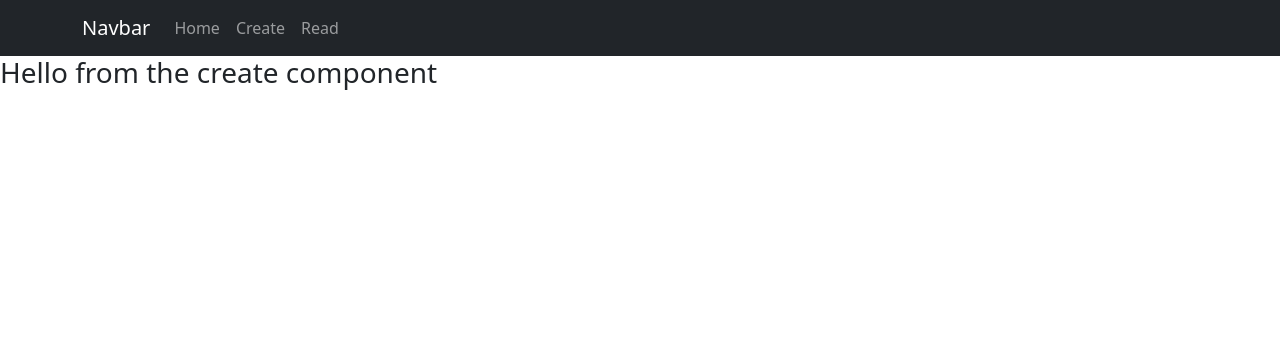
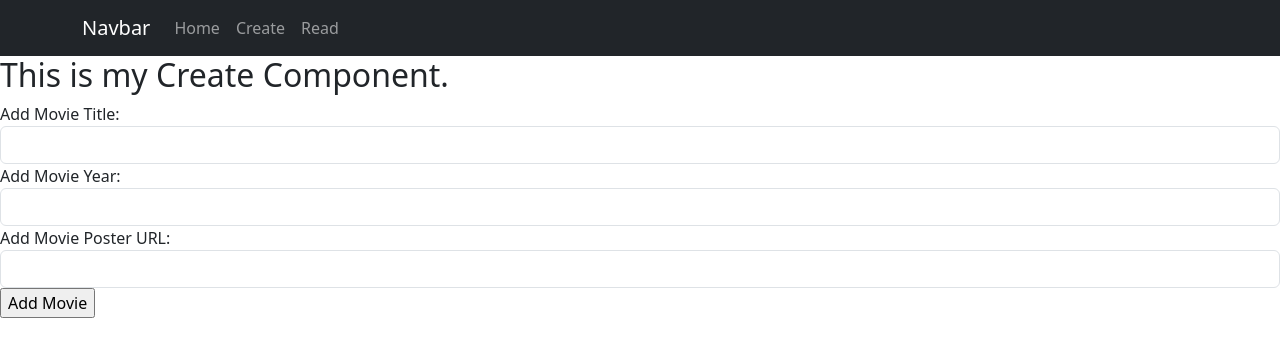
Before and after one commit to JosephShortt/DataRepLab9, a React (Create React App) app: page /create in a window 1280 px wide. Shown: the top 356 px of the page. Built offline with nearby package versions, Linux system fonts and the light colour scheme.

Commit message:
Completed last exercise

```diff
--- a/src/components/Create.js
+++ b/src/components/Create.js
@@ -1,6 +1,52 @@
-//Arrow function that prints create element
-const Create = () => {
-    return <h3>Hello from the create component</h3>;
-  };
+// create.js
 
-  export default Create;
+import { useState } from "react";
+
+function Create() {
+  const [title, setTitle] = useState('');
+  const [year, setYear] = useState('');
+  const [poster, setPoster] = useState('');
+
+  const handleSubmit = (e) => {
+    e.preventDefault();
+    console.log(title,year,poster);
+
+  }
+
+  return (
+     <div>
+    <h2>This is my Create Component.</h2>
+    <form onSubmit={handleSubmit}>
+      <div className="form-group">
+        <label>Add Movie Title: </label>
+        <input type="text"
+          className="form-control"
+          value={title}
+          onChange={(e) => { setTitle(e.target.value) }}
+        />
+      </div>
+
+      <div className="form-group">
+        <label>Add Movie Year: </label>
+        <input type="text"
+          className="form-control"
+          value={year}
+          onChange={(e) => { setYear(e.target.value) }}
+        />
+      </div>
+
+      <div className="form-group">
+        <label>Add Movie Poster URL: </label>
+        <input type="text"
+          className="form-control"
+          value={poster}
+          onChange={(e) => { setPoster(e.target.value) }}
+        />
+      </div>
+      <input type="submit" value="Add Movie" />
+    </form>
+  </div>
+  );
+}
+
+export default Create;
```
